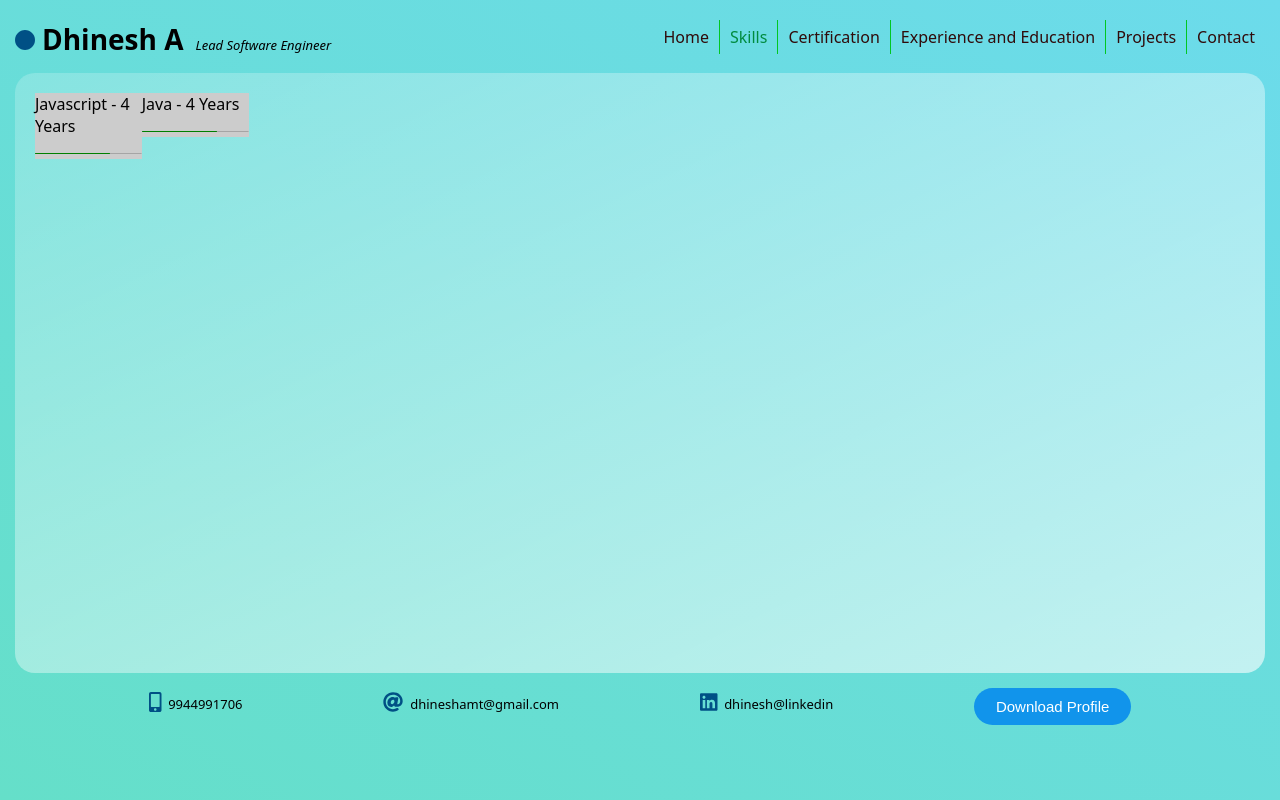
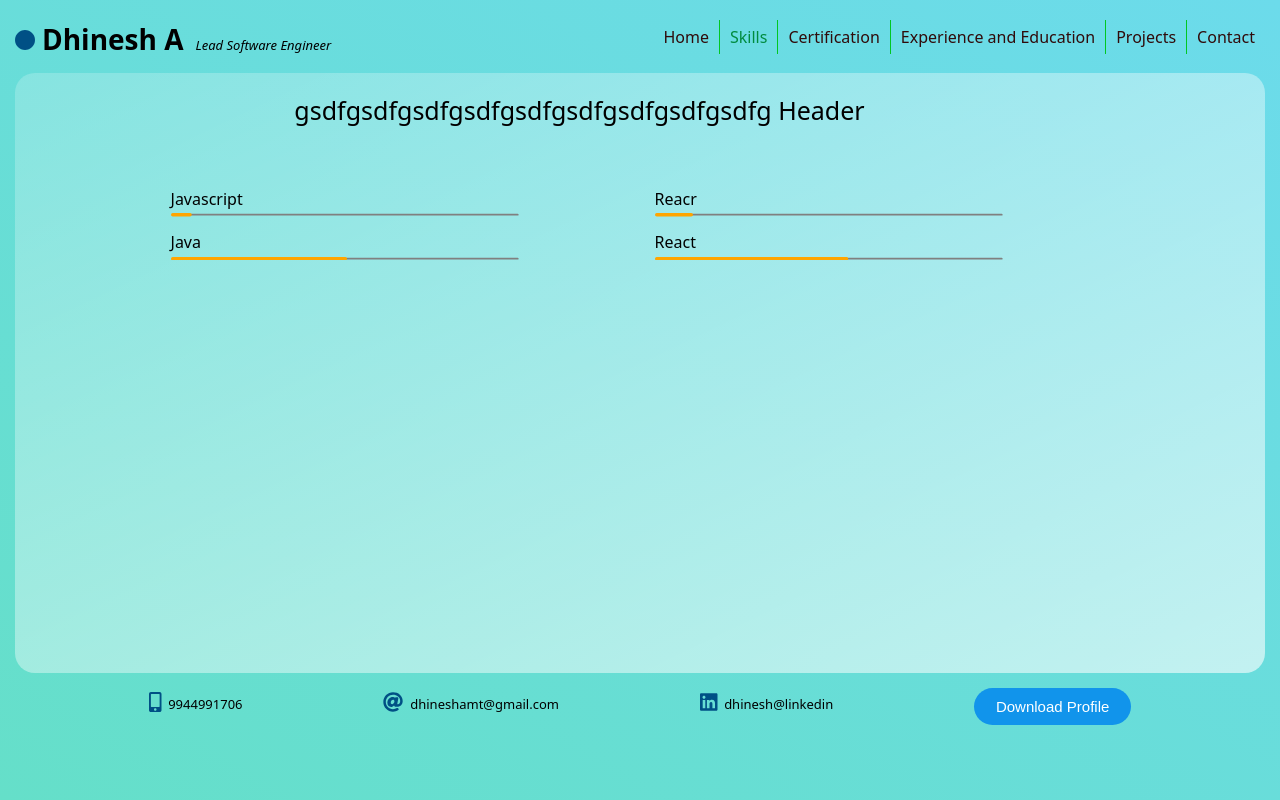
Before and after one commit to Dhineshamt/profile_website, a React (Create React App) app: page /skills in a window 1280 px wide. Built offline with nearby package versions, Linux system fonts and the light colour scheme.

Commit message:
Adding code for certification and skills

```diff
--- /dev/null
+++ b/src/components/SkillDetail.js
@@ -0,0 +1,14 @@
+import { Line} from 'rc-progress';
+
+const SkillDetail = (props) => {
+    return (
+        <div className='table-body-cell skills'>
+            <div className='text-bar-distance'>
+                {props.skill}
+            </div>
+            <Line percent={props.percentage} strokeWidth="0.9" strokeColor="orange" trailWidth="0.5" trailColor="grey" />
+        </div>
+    )
+}
+
+export default SkillDetail;
--- /dev/null
+++ b/src/components/SkillRow.js
@@ -0,0 +1,17 @@
+import SkillDetail from "./SkillDetail";
+import { Line, Circle } from 'rc-progress';
+
+const SkillRow = (props) => {
+    return props.skillSet.map((data, key) => {
+        return (
+            <div className='table-body-cell skills'>
+                <div className='text-bar-distance'>
+                    {data.skill}
+                </div>
+                <Line percent={data.percentage} strokeWidth="1" strokeColor="orange" trailWidth="0.5" trailColor="grey" />
+            </div>
+        )
+    })
+}
+
+export default SkillRow;
--- a/src/components/Skills.js
+++ b/src/components/Skills.js
@@ -1,21 +1,28 @@
 import { Line, Circle } from 'rc-progress';
 import { Fragment } from 'react';
+import SkillDetail from './SkillDetail';
+import SkillRow from './SkillRow';
 
 export const Skills = () => {
+    const skills = [
+        [{ skill: 'Javascript', percentage: 5 }, { skill: 'Reacr', percentage: 10 }],
+        [{ skill: 'Java', percentage: 50 }, { skill: 'React', percentage: 55 }]];
     return (
-        <div className='skills-table'>
-
-            <div className='skills-table-row'>
-                <div className='skills-table-col'>
-                    Javascript - 4 Years
-                    <Line percent="70" strokeWidth="1" strokeColor="green" trailWidth="0.5" trailColor="grey" />
-                </div>
-
-                <div className='skills-table-col'>
-                    Java - 4 Years
-                    <Line percent="70" strokeWidth="1" strokeColor="green" trailWidth="0.5" trailColor="grey" />
+        <Fragment>
+            <div id='resp-table-caption'>gsdfgsdfgsdfgsdfgsdfgsdfgsdfgsdfgsdfg Header</div>
+            <div id='resp-table' >
+                <div id='resp-table-body'>
+                    {
+                        skills.map((row, key) => {
+                            return (
+                                <div className="resp-table-row">
+                                    <SkillRow key={key} skillSet={row} />
+                                </div>
+                            )
+                        })
+                    }
                 </div>
             </div>
-        </div>
+        </Fragment>
     )
 }
--- a/src/style/media.scss
+++ b/src/style/media.scss
@@ -35,7 +35,6 @@
         top: 50px;
         width: 100%;
     }
-
 
     .icon {
         display: inline;
@@ -78,5 +77,15 @@
         // grid-template-rows: 1;
     }
 
+    .skills {
+        display: flex;
+        flex-direction: column;
+        padding: 6%;
+        margin: 0 0 0 7%;
+        width: 100%;
+    }
 
+    .text-bar-distance {
+        margin-bottom: 2%;
     }
+}
--- a/src/style/skills.scss
+++ b/src/style/skills.scss
@@ -1,28 +1,41 @@
-.skills-container {
-    display: flex;
-    flex-direction: row;
+#resp-table-caption {
+   text-align: center;
+  width: 90%;
+  font-size: 25px;
+  font-weight: lighter;
 }
 
-container-width {
-    width: 50%;
+#resp-table {
+  width: 100%;
+  display: table;
+  width: 80%;
+  border: red;
+  margin-top: 5%;
 }
 
-.skill-table {
-  display: table;
-  width: 100%;
-  background-color: #eee;
-  border: 1px solid #666666;
-  border-spacing: 5px;
+#resp-table-header {
+  display: table-header-group;
+  background-color: gray;
+  font-weight: bold;
+  font-size: 25px;
 }
 
-.skills-table-row {
-    display: table-row;
-    width: 100%;
-    clear: both;
-  }
-  .skills-table-col {
-    float: left; /* fix for  buggy browsers */
-    display: table-column;
-    width: 45%;
-    background-color: #ccc;
-  }
+#resp-table-body {
+  display: table-row-group;
+  border: red;
+}
+
+.resp-table-row {
+  display: table-row;
+}
+
+.table-body-cell {
+  display: table-cell;
+  padding-left: 14%;
+  padding-bottom: 1%;
+  width: 40%;
+}
+
+.text-bar-distance {
+  margin-bottom: -10px;
+}
```
Also changed, not shown: src/style/certification.scss (+4 -4 lines). Lines whose indentation alone changed are shown as unchanged.
